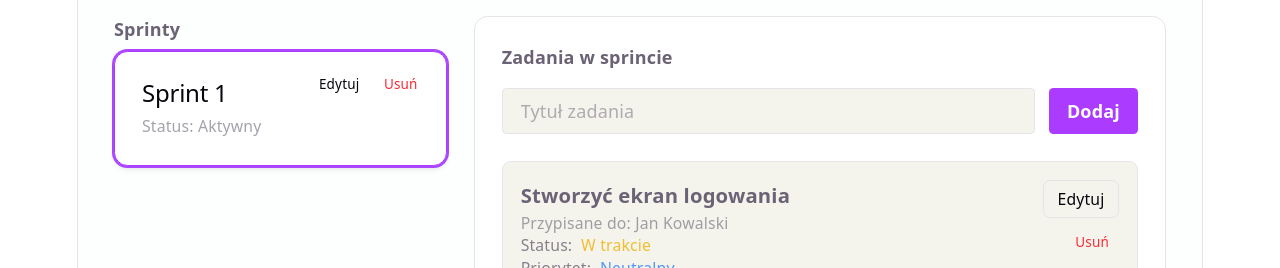
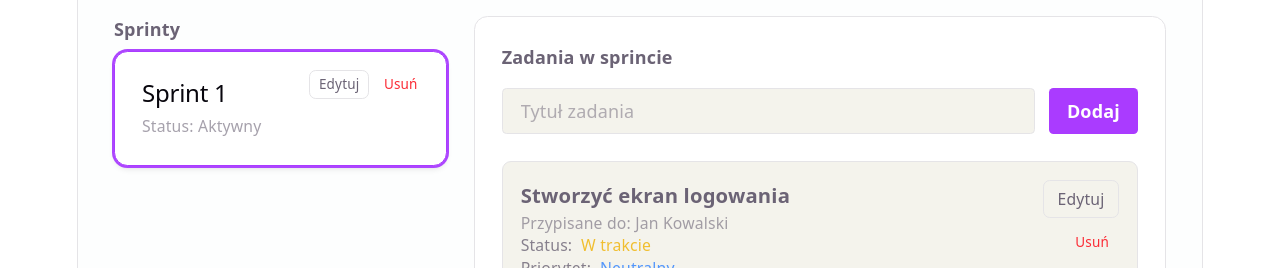
Before and after one commit to progzesp-gr2/projekt, a React (Vite) app in the folder frontend/: page /scrum-master in a window 1280 px wide. Shown: the part 124-392 px from the top of the page. Built offline with nearby package versions, Linux system fonts and the light colour scheme.

Commit message:
fixed: czytelność przycisku Edytuj

```diff
--- a/frontend/src/pages/ScrumMasterPage.jsx
+++ b/frontend/src/pages/ScrumMasterPage.jsx
@@ -204,8 +204,8 @@ export default function ScrumMasterPage() {
                   <button
                     type="button"
                     onClick={(e) => { e.stopPropagation(); setEditingSprintId(sprint.id); }}
-                    className="px-2 py-1 rounded-md text-xs border border-transparent hover:bg-gray-100 transition-colors"
-                    style={{ color: 'var(--text-h)' }}
+                    className="px-2 py-1 rounded-md text-xs border border-transparent hover:bg-gray-100 hover:text-gray-900 transition-colors"
+                    style={{ borderColor: 'var(--border)' }}
                   >
                     Edytuj
                   </button>
@@ -284,8 +284,8 @@ export default function ScrumMasterPage() {
                   <button
                     type="button"
                     onClick={() => setEditingTaskId(task.id)}
-                    className="px-3 py-1.5 rounded-md text-sm font-medium border hover:bg-gray-100 transition-colors cursor-pointer"
-                    style={{ borderColor: 'var(--border)', color: 'var(--text-h)' }}
+                    className="px-3 py-1.5 rounded-md text-sm font-medium border hover:bg-gray-100 transition-colors cursor-pointer hover:text-gray-900"
+                    style={{ borderColor: 'var(--border)' }}
                   >
                     Edytuj
                   </button>
```
